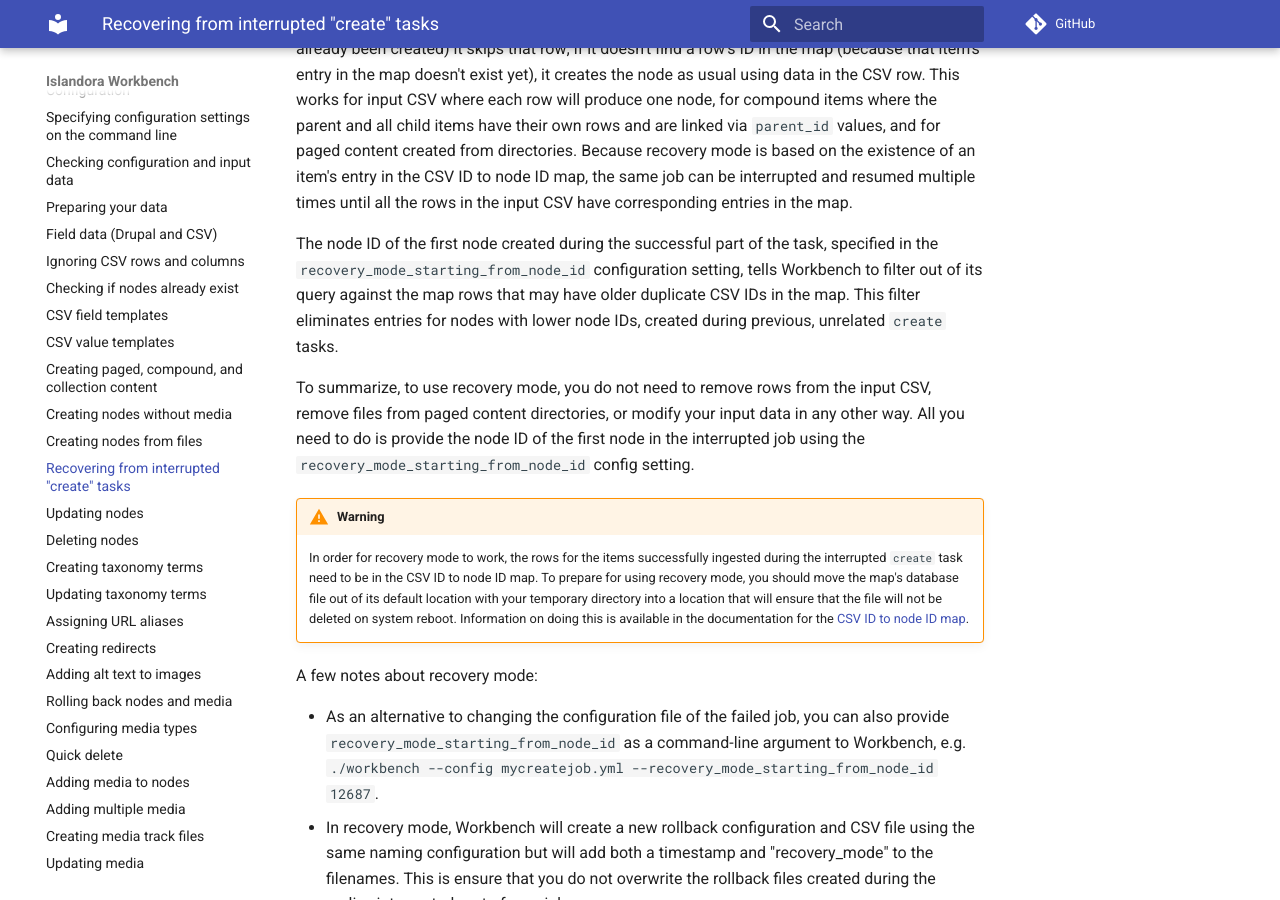
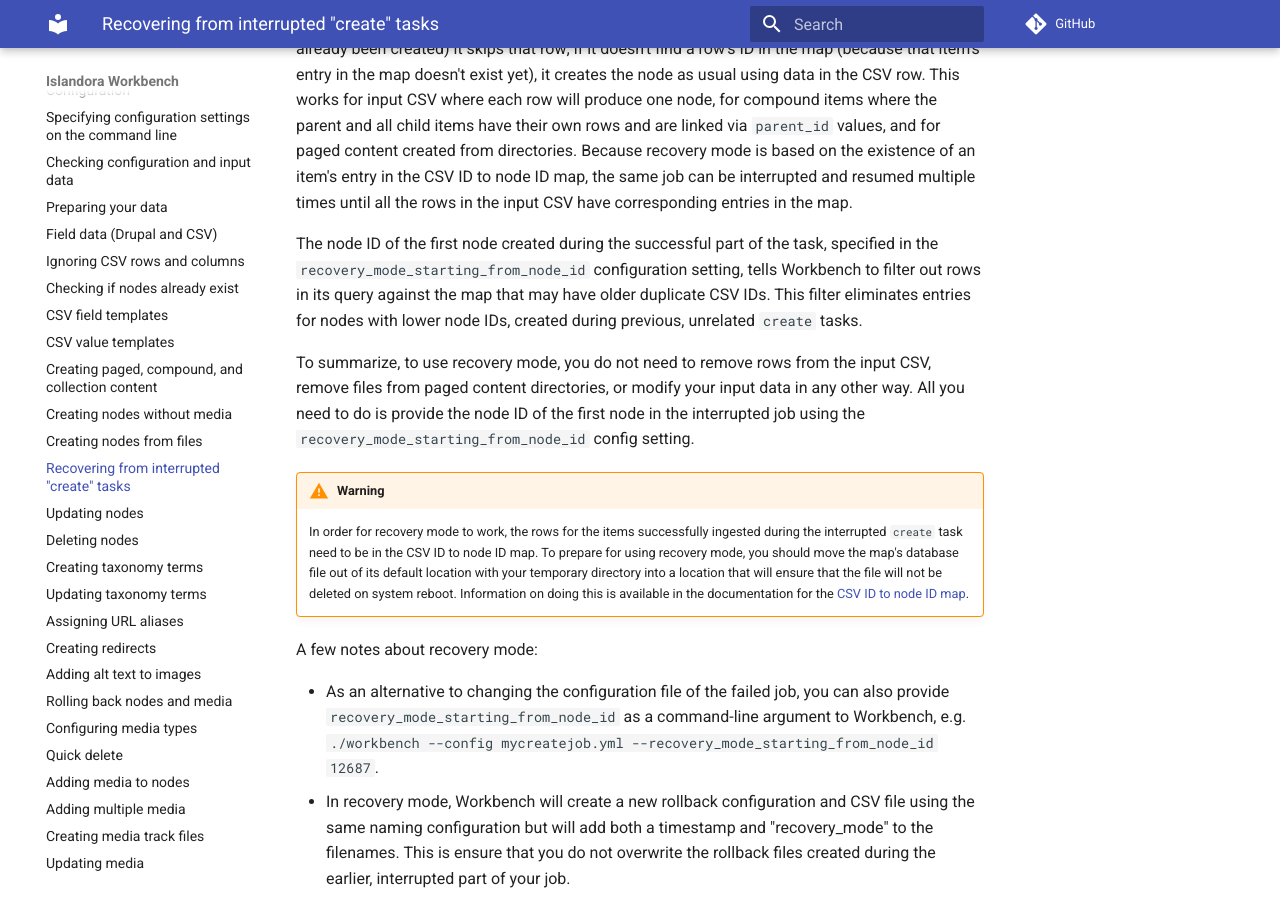
Before and after one commit to mjordan/islandora_workbench_docs, an MkDocs documentation site: the page built from docs/recovery_mode.md, in a window 1280 px wide and 900 px high, scrolled down 648 px. Built offline with MkDocs 1.6.1 and Material for MkDocs 9.7.7, drawn with Linux system fonts in a browser that asks for light colours; comment, search, counter and statistics services are not loaded.

Commit message:
One final one.

```diff
--- a/docs/recovery_mode.md
+++ b/docs/recovery_mode.md
@@ -13,7 +13,7 @@
 
 When running in recovery mode, for each row in the input CSV, Workbench queries the CSV ID to node ID map using the row's "id" value. If it finds an entry in the map (because the node has already been created) it skips that row; if it doesn't find a row's ID in the map (because that item's entry in the map doesn't exist yet), it creates the node as usual using data in the CSV row. This works for input CSV where each row will produce one node, for compound items where the parent and all child items have their own rows and are linked via `parent_id` values, and for paged content created from directories. Because recovery mode is based on the existence of an item's entry in the CSV ID to node ID map, the same job can be interrupted and resumed multiple times until all the rows in the input CSV have corresponding entries in the map.
 
-The node ID of the first node created during the successful part of the task, specified in the `recovery_mode_starting_from_node_id` configuration setting, tells Workbench  to filter out of its query against the map rows that may have older duplicate CSV IDs in the map. This filter eliminates entries for nodes with lower node IDs, created during previous, unrelated `create` tasks.
+The node ID of the first node created during the successful part of the task, specified in the `recovery_mode_starting_from_node_id` configuration setting, tells Workbench  to filter out rows in its query against the map that may have older duplicate CSV IDs. This filter eliminates entries for nodes with lower node IDs, created during previous, unrelated `create` tasks.
 
 To summarize, to use recovery mode, you do not need to remove rows from the input CSV, remove files from paged content directories, or modify your input data in any other way. All you need to do is provide the node ID of the first node in the interrupted job using the `recovery_mode_starting_from_node_id` config setting.
 
```
